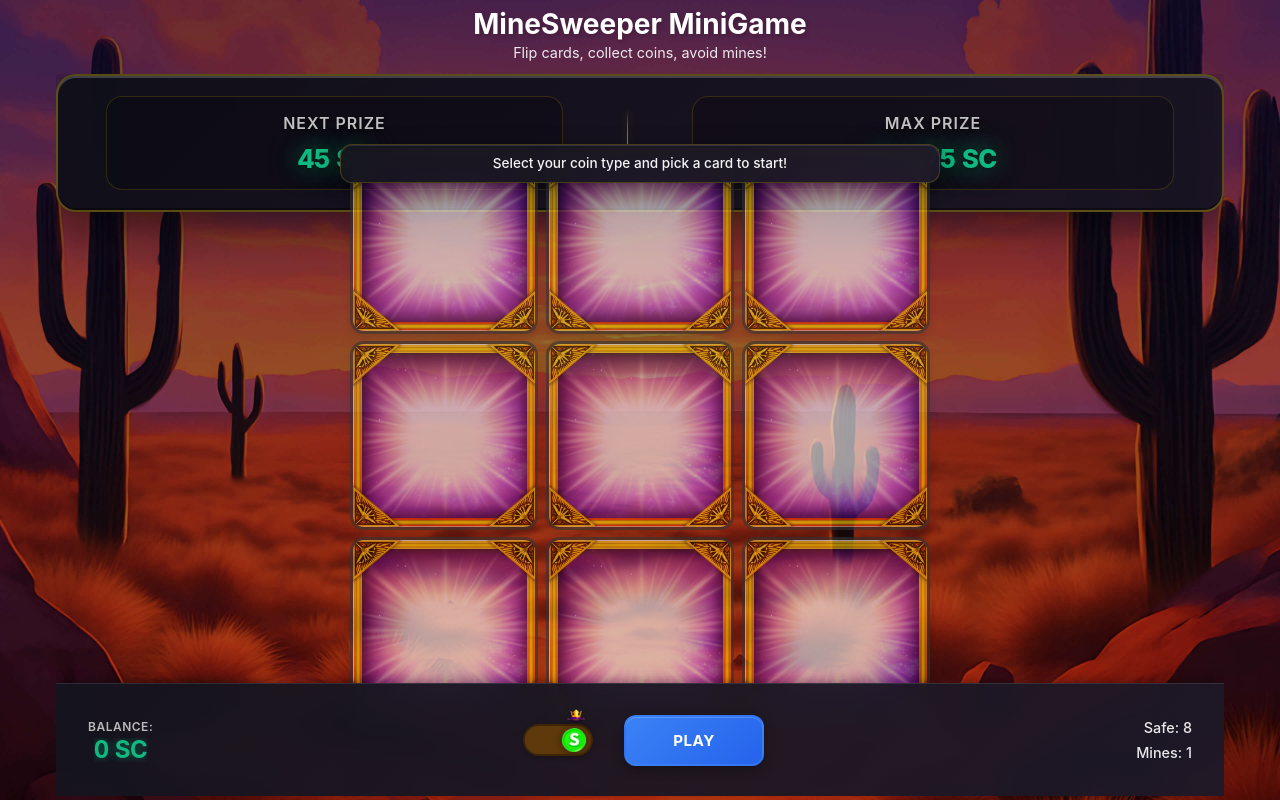
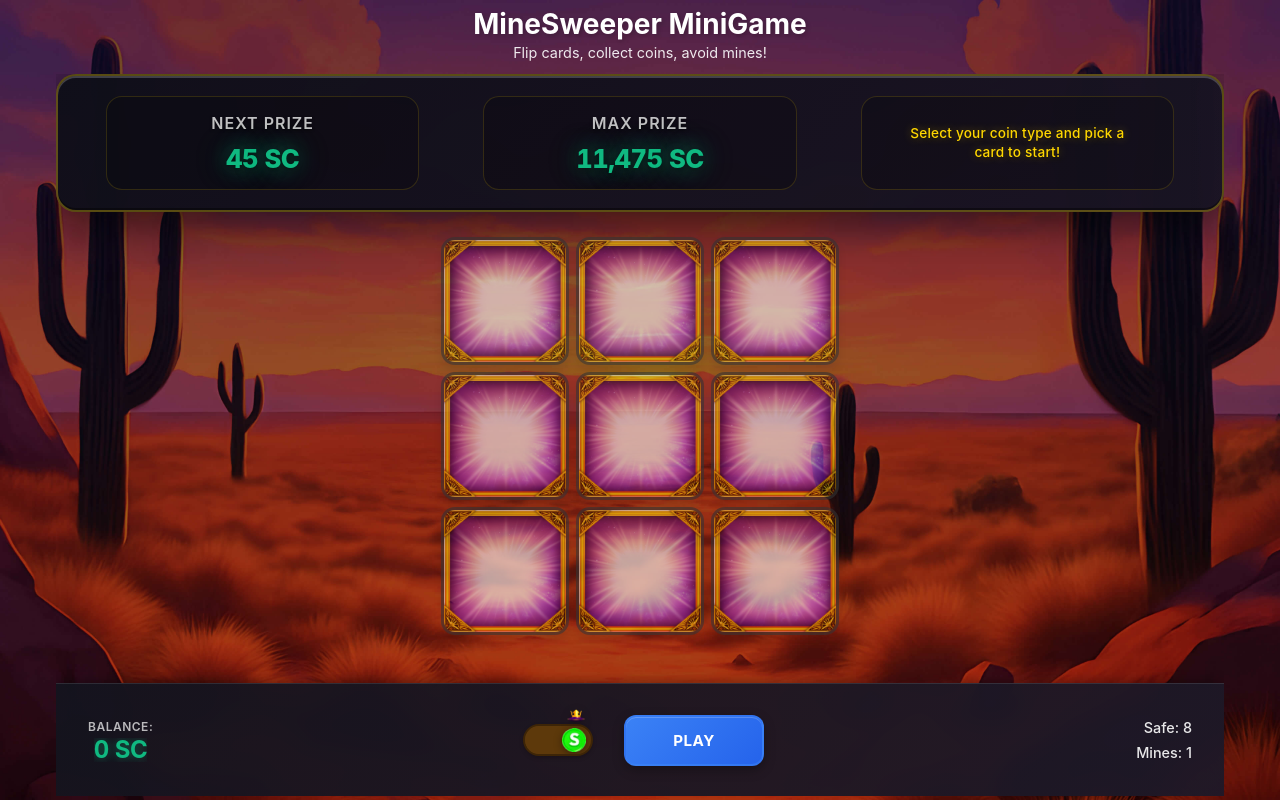
Before and after one commit to Benweitzman1/Golden-Buffalo, a React (Vite) app: page / in a window 1280 px wide. Built offline with nearby package versions, Linux system fonts and the light colour scheme.

Commit message:
moved status message into top ribbon

```diff
--- a/src/App.css
+++ b/src/App.css
@@ -80,50 +80,9 @@
     justify-content: center;
     min-height: 0;
     min-width: 0;
-    overflow: visible;
+    overflow: hidden;
     position: relative;
     width: 100%;
-}
-
-.app-board-status {
-    position: absolute;
-    top: -4rem;
-    left: 50%;
-    transform: translateX(-50%);
-    width: 100%;
-    max-width: var(--board-size, 450px);
-    z-index: 10;
-    pointer-events: none;
-}
-
-.app-board-status > * {
-    pointer-events: auto;
-}
-
-@media (min-width: 1024px) {
-    .app-board-status {
-        display: block;
-        top: -4.5rem;
-    }
-}
-
-@media (max-width: 1023px) {
-    .app-board-status {
-        display: block;
-        top: -3rem;
-        max-width: calc(100vw - 2rem);
-    }
-
-    .app-board-status .controls__message {
-        padding: clamp(0.375rem, 0.75vh, 0.5rem) clamp(0.75rem, 1.5vw, 1rem);
-        font-size: clamp(0.75rem, 1.8vw, 0.85rem);
-    }
-}
-
-@media (max-width: 480px) {
-    .app-board-status {
-        top: -2.5rem;
-    }
 }
 
 .app-bottom-controls {
@@ -326,9 +285,7 @@
     .app-game-container {
         gap: 0.25rem;
     }
-}
 
-@media (min-width: 1024px) {
     .app-bottom-controls {
         display: flex;
         justify-content: center;
--- a/src/App.jsx
+++ b/src/App.jsx
@@ -22,9 +22,6 @@ const App = () => {
                 </div>
 
                 <div ref={boardWrapperRef} className="app-board-wrapper" style={{ "--board-size": `${boardSize}px` }}>
-                    <div className="app-board-status">
-                        <Controls gameLogic={gameLogic} section="status" />
-                    </div>
                     <Board gameLogic={gameLogic} />
                 </div>
 
--- a/src/components/Board/Board.css
+++ b/src/components/Board/Board.css
@@ -11,6 +11,7 @@
     height: var(--board-size, 450px);
     max-width: 100%;
     max-height: 100%;
+    overflow: hidden;
 }
 
 .board__row {
@@ -29,10 +30,12 @@
     .board {
         gap: clamp(0.3rem, 0.6vw, 0.45rem);
         padding: clamp(0.3rem, 0.8vw, 0.6rem);
-        max-width: 1000px !important;
-        max-height: 1000px !important;
+        max-width: 100% !important;
+        max-height: 100% !important;
         width: var(--board-size, 450px) !important;
         height: var(--board-size, 450px) !important;
+        box-sizing: border-box;
+        overflow: hidden;
     }
 
     .board__row {
@@ -58,24 +61,19 @@
     }
 }
 
-/* Portrait mode - ensure minimum spacing on all devices */
 @media (orientation: portrait) and (max-width: 480px) {
     .board {
-        /* Absolute minimum: 0.5rem gaps, 0.625rem padding - never smaller */
         gap: 0.5rem !important;
         padding: 0.625rem !important;
     }
 
     .board__row {
-        /* Absolute minimum: 0.5rem gap between columns - never smaller */
         gap: 0.5rem !important;
     }
 }
 
-/* iPhone SE Portrait - Ensure proper spacing */
 @media (max-width: 375px) and (orientation: portrait) {
     .board {
-        /* Absolute minimum spacing - never compress below this */
         gap: 0.5rem !important;
         padding: 0.625rem !important;
     }
--- a/src/components/Controls/Controls.css
+++ b/src/components/Controls/Controls.css
@@ -95,10 +95,6 @@
     box-shadow: 0 4px 20px rgba(0, 0, 0, 0.4), inset 0 1px 0 rgba(255, 255, 255, 0.1);
 }
 
-.Removed unnesusery cscontrols__stats span {
-    font-weight: 600;
-}
-
 .controls__ribbon-left {
     display: none;
 }
@@ -141,27 +137,20 @@
     display: flex;
     align-items: center;
     justify-content: center;
-    gap: clamp(1.5rem, 4vw, 3rem);
+    gap: clamp(1rem, 2.5vw, 2rem);
     position: relative;
     z-index: 1;
     min-width: 0;
     flex-wrap: nowrap;
 }
 
-.controls__ribbon-score-divider {
-    width: 1px;
-    height: 60%;
-    min-height: 40px;
-    background: linear-gradient(to bottom, transparent, rgba(255, 215, 0, 0.4), rgba(255, 215, 0, 0.6), rgba(255, 215, 0, 0.4), transparent);
-    box-shadow: 0 0 8px rgba(255, 215, 0, 0.3);
-}
-
 .controls__ribbon-score-item {
     display: flex;
     flex-direction: column;
     gap: clamp(0.375rem, 1vh, 0.5rem);
-    flex: 1;
+    flex: 1 1 0;
     min-width: 0;
+    width: 0;
     max-width: 100%;
     align-items: center;
     text-align: center;
@@ -171,7 +160,7 @@
     border: 1px solid rgba(255, 215, 0, 0.15);
     transition: all 0.3s ease;
     box-sizing: border-box;
-    overflow: visible;
+    overflow: hidden;
 }
 
 .controls__ribbon-score-item:hover {
@@ -207,6 +196,8 @@
     flex-wrap: nowrap;
     min-width: 0;
     max-width: 100%;
+    overflow: hidden;
+    text-overflow: ellipsis;
 }
 
 .controls__ribbon-score-value.controls__value--sc {
@@ -219,23 +210,85 @@
     text-shadow: 0 2px 8px rgba(0, 0, 0, 0.7), 0 0 20px rgba(234, 179, 8, 0.6), 0 0 40px rgba(234, 179, 8, 0.3);
 }
 
+.controls__ribbon-score-item--status {
+    display: flex;
+    flex-direction: column;
+    gap: clamp(0.375rem, 1vh, 0.5rem);
+    flex: 1 1 0;
+    min-width: 0;
+    width: 0;
+    max-width: 100%;
+    align-items: center;
+    text-align: center;
+    padding: clamp(0.5rem, 1.5vh, 0.75rem) clamp(0.75rem, 2vw, 1.25rem);
+    background: rgba(0, 0, 0, 0.2);
+    border-radius: 12px;
+    border: 1px solid rgba(255, 215, 0, 0.15);
+    transition: all 0.3s ease;
+    box-sizing: border-box;
+    overflow: hidden;
+}
+
+.controls__ribbon-score-item--status:hover {
+    background: rgba(0, 0, 0, 0.3);
+    border-color: rgba(255, 215, 0, 0.25);
+    transform: translateY(-2px);
+}
+
 .controls__status {
+    width: 100%;
     text-align: center;
 }
 
 .controls__message {
-    font-size: clamp(0.85rem, 2.5vw, 1rem);
-    color: rgba(255, 255, 255, 0.95);
+    font-size: clamp(0.7rem, 1.8vw, 0.9rem);
+    color: rgba(255, 255, 255, 0.9);
     margin: 0;
-    padding: clamp(0.625rem, 1.25vh, 0.875rem) clamp(1rem, 2vw, 1.5rem);
-    background: linear-gradient(135deg, rgba(20, 20, 30, 0.95) 0%, rgba(30, 25, 40, 0.95) 100%);
-    backdrop-filter: blur(10px);
-    -webkit-backdrop-filter: blur(10px);
-    border-radius: 12px;
-    border: 1px solid rgba(255, 215, 0, 0.2);
-    box-shadow: 0 4px 20px rgba(0, 0, 0, 0.4), inset 0 1px 0 rgba(255, 255, 255, 0.1);
-    line-height: 1.5;
+    padding: 0;
+    line-height: 1.4;
     font-weight: 500;
+    letter-spacing: 0.2px;
+    text-shadow: 0 1px 3px rgba(0, 0, 0, 0.5);
+    display: -webkit-box;
+    -webkit-line-clamp: 2;
+    -webkit-box-orient: vertical;
+    overflow: hidden;
+    text-overflow: ellipsis;
+    word-break: break-word;
+    hyphens: auto;
+}
+
+.controls__ribbon-score-item--status .controls__message--ready,
+.controls__ribbon-score-item--status .controls__message--playing {
+    color: #ffd700;
+    text-shadow: 0 1px 3px rgba(0, 0, 0, 0.5), 0 0 8px rgba(255, 215, 0, 0.4);
+}
+
+.controls__ribbon-score-item--status .controls__message--won {
+    color: #10b981;
+    text-shadow: 0 1px 3px rgba(0, 0, 0, 0.5), 0 0 8px rgba(16, 185, 129, 0.4);
+}
+
+.controls__ribbon-score-item--status .controls__message--lost {
+    color: #ef4444;
+    text-shadow: 0 1px 3px rgba(0, 0, 0, 0.5), 0 0 8px rgba(239, 68, 68, 0.4);
+}
+
+.controls__ribbon-score-item--status .controls__message--cashed_out {
+    color: #10b981;
+    text-shadow: 0 1px 3px rgba(0, 0, 0, 0.5), 0 0 8px rgba(16, 185, 129, 0.4);
+}
+
+@keyframes pulse {
+    0%,
+    100% {
+        transform: scale(1);
+        opacity: 1;
+    }
+    50% {
+        transform: scale(1.02);
+        opacity: 0.95;
+    }
 }
 
 .controls__bottom-wrapper > .controls__status {
@@ -440,15 +493,25 @@
     .controls__ribbon-score-row {
         gap: clamp(2rem, 5vw, 4rem);
         flex-wrap: nowrap;
+        align-items: stretch;
     }
 
     .controls__ribbon-score-item {
         padding: clamp(0.75rem, 2vh, 1rem) clamp(1.25rem, 3vw, 2rem);
         border-radius: 16px;
         min-width: 0;
-        flex: 1 1 auto;
-        overflow: visible;
+        flex: 1 1 0;
+        width: 0;
+        overflow: hidden;
         max-width: none;
+    }
+
+    .controls__ribbon-score-item--status {
+        display: flex;
+        flex-direction: column;
+        justify-content: center;
+        flex: 1 1 0;
+        width: 0;
     }
 
     .controls__ribbon-score-label {
@@ -470,12 +533,6 @@
         gap: 0.25em;
         flex-wrap: nowrap;
     }
-
-    .controls__ribbon-score-divider {
-        height: 70%;
-        min-height: 50px;
-        flex-shrink: 0;
-    }
 }
 
 @media (max-width: 768px) and (orientation: portrait) {
@@ -487,11 +544,25 @@
 
     .controls__ribbon-score-row {
         gap: clamp(1rem, 4vw, 1.75rem);
+        align-items: stretch;
     }
 
     .controls__ribbon-score-item {
         padding: clamp(0.5rem, 1.5vh, 0.625rem) clamp(0.625rem, 2vw, 1rem);
         border-radius: 10px;
+        flex: 1 1 0;
+        width: 0;
+        overflow: hidden;
+        max-width: 100%;
+    }
+
+    .controls__ribbon-score-item--status {
+        display: flex;
+        flex-direction: column;
+        justify-content: center;
+        flex: 1 1 0;
+        width: 0;
+        overflow: visible;
     }
 
     .controls__ribbon-score-label {
@@ -508,11 +579,6 @@
         display: inline-flex;
         align-items: baseline;
         gap: 0.25em;
-    }
-
-    .controls__ribbon-score-divider {
-        height: 50%;
-        min-height: 35px;
     }
 
     .controls__score {
@@ -534,7 +600,20 @@
 
     .controls__message {
         padding: clamp(0.375rem, 0.75vh, 0.5rem) clamp(0.5rem, 1.25vw, 0.75rem);
-        font-size: clamp(0.75rem, 1.8vw, 0.85rem);
+        font-size: clamp(0.65rem, 1.6vw, 0.8rem);
+        display: block;
+        -webkit-line-clamp: none;
+        -webkit-box-orient: horizontal;
+        overflow: visible;
+        text-overflow: clip;
+        white-space: normal;
+        word-wrap: break-word;
+        overflow-wrap: break-word;
+        line-height: 1.3;
+    }
+
+    .controls__ribbon-score-item--status {
+        overflow: visible;
     }
 
     .controls__actions-wrapper {
@@ -669,20 +748,6 @@
         box-sizing: border-box;
     }
 
-    .controls__ribbon-score-divider {
-        display: none;
-    }
-
-    .controls__ribbon-score-row::after {
-        content: "";
-        width: 80%;
-        height: 1px;
-        background: linear-gradient(to right, transparent, rgba(255, 215, 0, 0.4), rgba(255, 215, 0, 0.6), rgba(255, 215, 0, 0.4), transparent);
-        box-shadow: 0 0 8px rgba(255, 215, 0, 0.3);
-        margin: clamp(0.25rem, 1vh, 0.5rem) auto;
-        display: block;
-    }
-
     .controls__ribbon-score-item {
         padding: clamp(0.5rem, 1.25vh, 0.625rem) clamp(0.75rem, 2vw, 1rem);
         width: 100%;
@@ -720,6 +785,24 @@
         justify-content: center;
         margin: 0 auto;
         text-align: center;
+    }
+
+    .controls__message {
+        font-size: clamp(0.6rem, 1.5vw, 0.75rem);
+        display: block;
+        -webkit-line-clamp: none;
+        -webkit-box-orient: horizontal;
+        overflow: visible;
+        text-overflow: clip;
+        white-space: normal;
+        word-wrap: break-word;
+        overflow-wrap: break-word;
+        line-height: 1.3;
+        padding: clamp(0.25rem, 0.75vh, 0.5rem) clamp(0.5rem, 1.5vw, 0.75rem);
+    }
+
+    .controls__ribbon-score-item--status {
+        overflow: visible;
     }
 }
 
@@ -1003,13 +1086,19 @@
 
     .controls__message {
         padding: clamp(0.5rem, 1vh, 0.625rem) clamp(0.5rem, 1vw, 0.75rem);
-        font-size: clamp(0.7rem, 1.5vw, 0.8rem);
-        line-height: 1.4;
+        font-size: clamp(0.65rem, 1.4vw, 0.75rem);
+        line-height: 1.3;
         width: 100%;
         max-width: 100%;
         box-sizing: border-box;
         word-wrap: break-word;
         overflow-wrap: break-word;
+        display: block;
+        -webkit-line-clamp: none;
+        -webkit-box-orient: horizontal;
+        overflow: visible;
+        text-overflow: clip;
+        white-space: normal;
     }
 
     .controls__actions {
@@ -1052,6 +1141,15 @@
 
     .controls__message {
         padding: clamp(0.375rem, 0.75vh, 0.5rem) clamp(0.375rem, 0.75vw, 0.5rem);
-        font-size: clamp(0.65rem, 1.4vw, 0.75rem);
+        font-size: clamp(0.6rem, 1.3vw, 0.7rem);
+        display: block;
+        -webkit-line-clamp: none;
+        -webkit-box-orient: horizontal;
+        overflow: visible;
+        text-overflow: clip;
+        white-space: normal;
+        word-wrap: break-word;
+        overflow-wrap: break-word;
+        line-height: 1.3;
     }
 }
--- a/src/components/Controls/Controls.jsx
+++ b/src/components/Controls/Controls.jsx
@@ -104,6 +104,7 @@ export const Controls = ({ gameLogic, section = "top" }) => {
     };
 
     if (section === "top") {
+        const statusClass = `controls__message--${gameStatus}`;
         return (
             <div className="controls__ribbon-score controls__ribbon-score--top">
                 <div className="controls__ribbon-score-row">
@@ -113,12 +114,16 @@ export const Controls = ({ gameLogic, section = "top" }) => {
                             {formatNumber(animatedAmountPerWin)} {coinType}
                         </span>
                     </div>
-                    <div className="controls__ribbon-score-divider"></div>
                     <div className="controls__ribbon-score-item controls__ribbon-score-item--max">
                         <span className="controls__ribbon-score-label">Max Prize</span>
                         <span className={`controls__ribbon-score-value controls__value--${coinType === "GC" ? "gc" : "sc"}`}>
                             {formatNumber(maxPrize || 0)} {coinType}
                         </span>
+                    </div>
+                    <div className="controls__ribbon-score-item controls__ribbon-score-item--status">
+                        <div className="controls__status">
+                            <p className={`controls__message ${statusClass}`}>{getStatusMessage()}</p>
+                        </div>
                     </div>
                 </div>
             </div>
@@ -126,11 +131,7 @@ export const Controls = ({ gameLogic, section = "top" }) => {
     }
 
     if (section === "status") {
-        return (
-            <div className="controls__status">
-                <p className="controls__message">{getStatusMessage()}</p>
-            </div>
-        );
+        return null;
     }
 
     if (section === "bottom") {
--- a/src/hooks/useBoardSize.js
+++ b/src/hooks/useBoardSize.js
@@ -19,8 +19,8 @@ export const useBoardSize = () => {
 
                 let percentage, maxBoardSize;
                 if (isDesktop) {
-                    percentage = 0.98;
-                    maxBoardSize = 1000;
+                    percentage = 0.95;
+                    maxBoardSize = Math.min(availableWidth, availableHeight) * percentage;
                 } else if (isLargePhoneLandscape) {
                     percentage = 0.85;
                     maxBoardSize = 450;
--- a/src/styles/global.css
+++ b/src/styles/global.css
@@ -6,7 +6,6 @@ html {
   height: 100%;
   width: 100%;
   overflow: hidden;
-  overflow-x: hidden;
 }
 
 body {
@@ -14,7 +13,6 @@ body {
   height: 100vh;
   width: 100vw;
   overflow: hidden;
-  overflow-x: hidden;
   font-family: -apple-system, BlinkMacSystemFont, "Segoe UI", "Roboto", "Oxygen",
     "Ubuntu", "Cantarell", "Fira Sans", "Droid Sans", "Helvetica Neue",
     sans-serif;
@@ -30,5 +28,4 @@ button {
   height: 100vh;
   width: 100vw;
   overflow: hidden;
-  overflow-x: hidden;
 }
```
Also changed, not shown: src/components/Toggle/Toggle.css (+13 -24 lines). Lines whose indentation alone changed are shown as unchanged.
